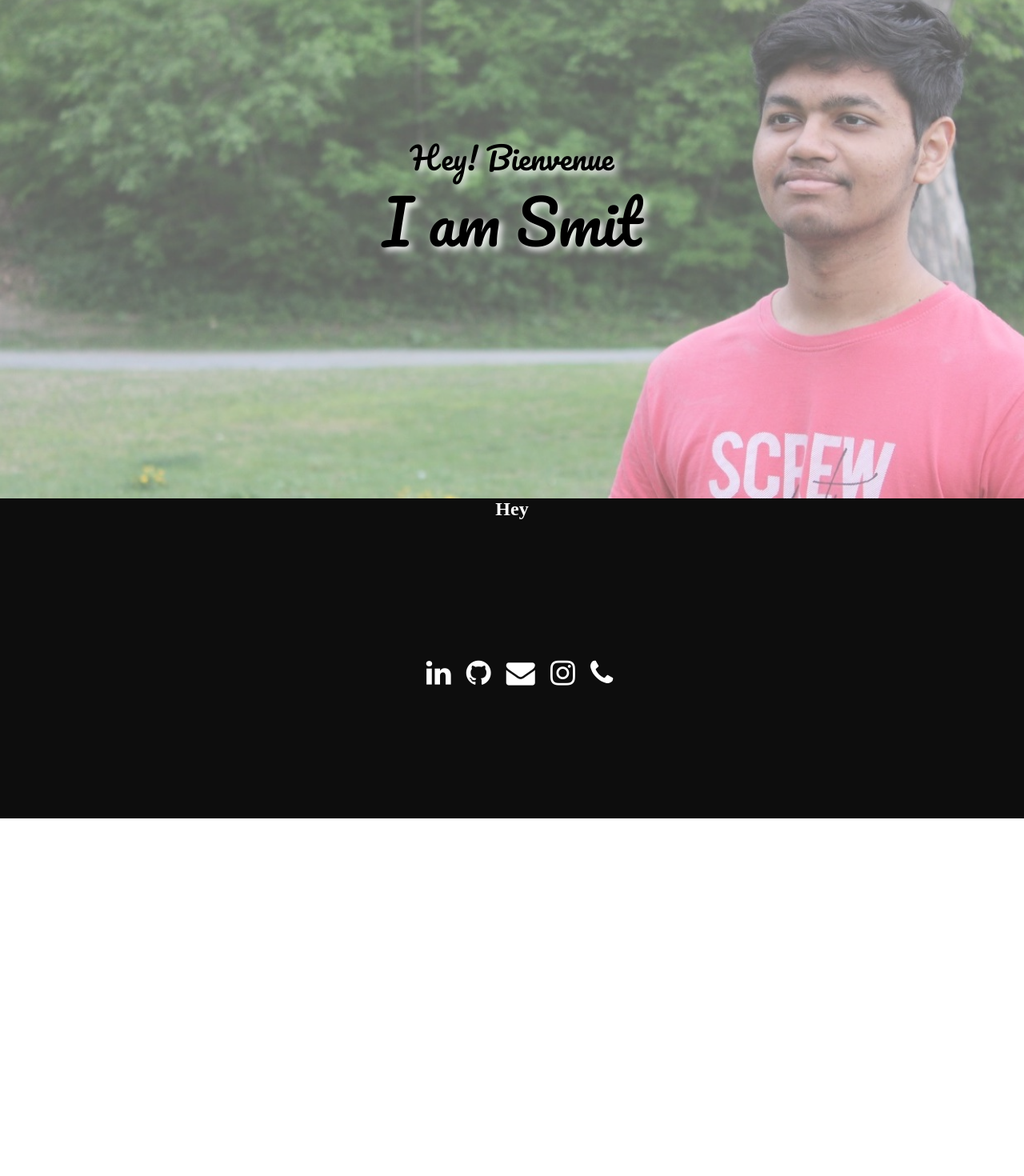
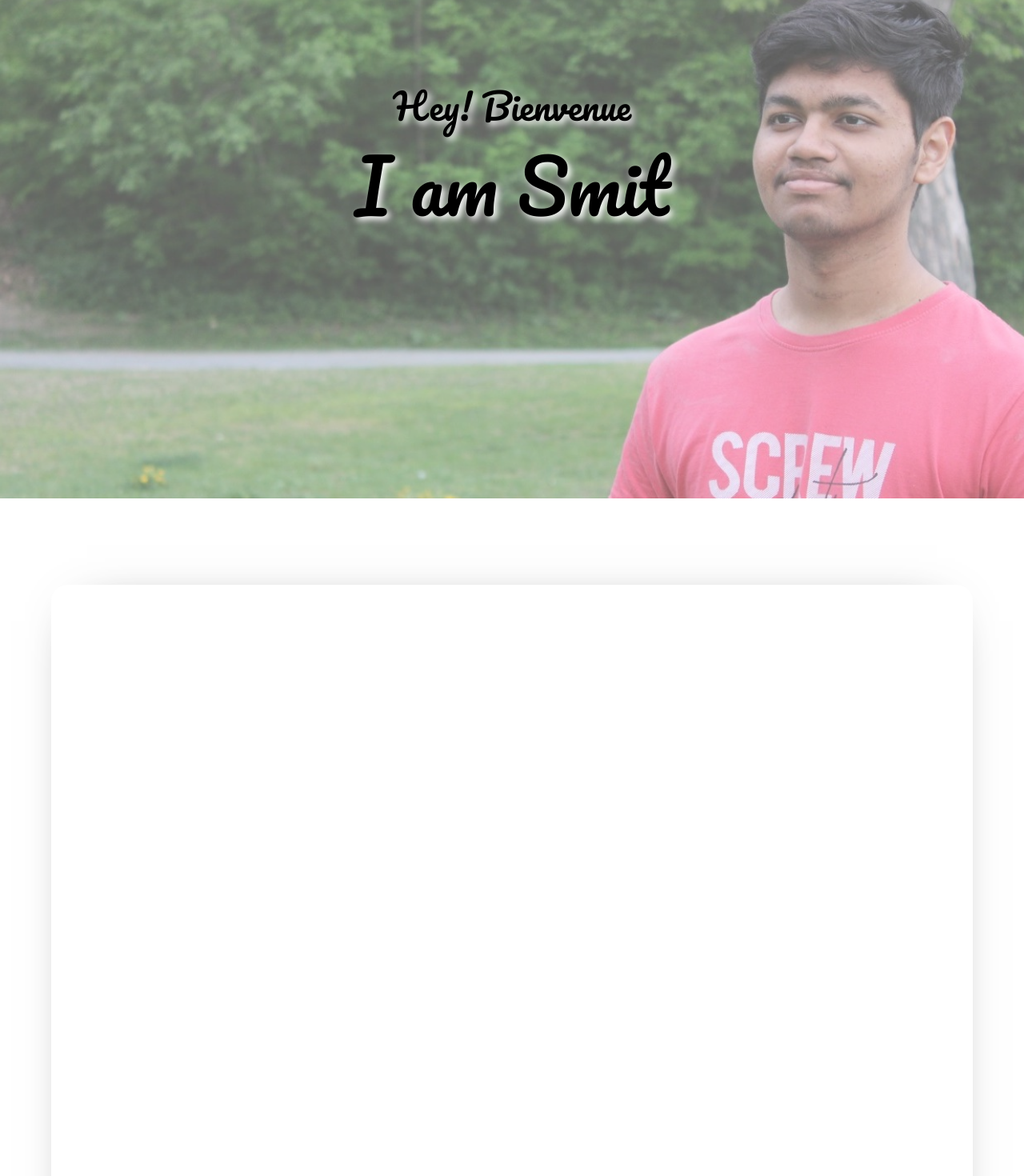
Before and after one commit to smitdesai1010/MyWebsite, a React (Create React App) app in the folder website/: page / in a window 1280 px wide. Shown: the part 177-1647 px from the top of the page at 80% size. Before the commit the page ends 1200 px from the top, so only its background shows below. Built offline with nearby package versions, Linux system fonts and the light colour scheme.

Commit message:
added projects

```diff
--- a/website/src/App.js
+++ b/website/src/App.js
@@ -3,6 +3,7 @@ import './App.css';
 import Navbar from './Components/Navbar/bar.js'
 import Home from './Components/Home/Home.js'
 import Contact from './Components/Contact/Contact.js'
+import Project from './Components/Project/Project.js'
 
 class App extends React.Component{
   render(){
@@ -10,6 +11,7 @@ class App extends React.Component{
        <div className='main'>
           <Navbar/>
           <Home/>
+          <Project/>
           <Contact/>
        </div>
     );
--- a/website/src/Components/Contact/Contact.css
+++ b/website/src/Components/Contact/Contact.css
@@ -2,7 +2,7 @@
   height: 50vh;
   width: 100%;
   color: white;
-  background-color: rgba(0, 0, 0, 0.95);
+  background-color: rgba(0, 0, 0, 0.92);
   overflow: hidden;
   display: flex;
   flex-direction: column;
--- a/website/src/Components/Contact/Contact.js
+++ b/website/src/Components/Contact/Contact.js
@@ -6,7 +6,7 @@ class Contact extends React.Component{
   render(){
     return (
        <div id='contact'>
-         <h2 id='text'>Hey</h2>
+         <h2 id='text'>Let's Connect</h2>
 
          <div className='icons'>
           <Icon name='linkedin' href='https://www.linkedin.com/in/smitdesai1010/'/>
--- a/website/src/Components/Contact/icon.css
+++ b/website/src/Components/Contact/icon.css
@@ -1,19 +1,25 @@
 .links{
   margin-left: 1.5vw;
-  height: 4.5vh;
+  height: 7.5vh;
   width: auto;
   cursor: pointer;
   pointer-events: all;
 }
 
-.fa{
+.icon{
   color: white;
   height: auto;
   width: auto;
-  font-size: 4.5vh;
+  font-size: 7.5vh;
   transition: all 0.5s;
 }
 
-.fa:hover{
-  transform: scale(1.3);
+.icon:hover{
+  transform: scale(1.2);
 }
+
+@media only screen and (max-width: 640px) {
+  .links{
+    margin-left: 3vw;
+  }
+}
--- a/website/src/Components/Contact/icon.js
+++ b/website/src/Components/Contact/icon.js
@@ -6,7 +6,7 @@ import 'E:/Workspace/Personal-Website/website/node_modules/font-awesome/css/font
 function Icon(props){
   return(
      <a className='links' href={props.href} target="_blank">
-      <i className={"fa fa-"+props.name}></i>
+      <i className={"icon fa fa-"+props.name}></i>
      </a>
   )
 }
--- a/website/src/Components/Home/Home.css
+++ b/website/src/Components/Home/Home.css
@@ -29,6 +29,7 @@
   display: flex;
   flex-direction: column;
   align-items: center;
+  transform: translateY(-70px);
 }
 
 p{
@@ -38,12 +39,12 @@ p{
   width: auto;
   color: black;
   font-family: 'Pacifico';
-  font-size: 4.7rem;
+  font-size: 5.7rem;
   font-weight: 100;
   text-shadow: 0.5vh 0.5vh 1vh white;
 }
 
 p:first-child{
-  font-size: 2.4rem;
+  font-size: 2.8rem;
   transform: translateY(20px);
 }
--- a/website/src/Components/Navbar/bar.css
+++ b/website/src/Components/Navbar/bar.css
@@ -1,7 +1,7 @@
 #bar{
   height: 8vh;
   width: 100%;
-  background-color: rgb(249, 249, 249);
+  background-color: rgba(249, 249, 249, 1);
   position: fixed;
   z-index: 2;
   display: flex;
--- a/website/src/Components/Navbar/bar.js
+++ b/website/src/Components/Navbar/bar.js
@@ -30,7 +30,7 @@ class bar extends React.Component{
         <ul id='list'>
          <Navlink name='Home' href='#home'/>
          <Navlink name='About' href='#about'/>
-         <Navlink name='Projects' href='#projects'/>
+         <Navlink name='Projects' href='#project'/>
          <Navlink name="Let's talk" href='#contact'/>
         </ul>
 
--- /dev/null
+++ b/website/src/Components/Project/Project.css
@@ -0,0 +1,15 @@
+#project{
+  height: 180vh;
+  width: 100%;
+  background-color: white;
+  display: flex;
+  justify-content: center;
+  align-items: center;
+}
+
+.box{
+  height: 85%;
+  width: 90%;
+  border-radius: 20px;
+  box-shadow: 0px 0px 64px -45px rgba(0,0,0,0.75);
+}
--- /dev/null
+++ b/website/src/Components/Project/Project.js
@@ -0,0 +1,15 @@
+import React from 'react'
+import './Project.css'
+
+class Project extends React.Component{
+  render(){
+    return(
+      <div id='project'>
+        <div className='box'>
+        </div>
+      </div>
+    )
+  }
+}
+
+export default Project;
```
